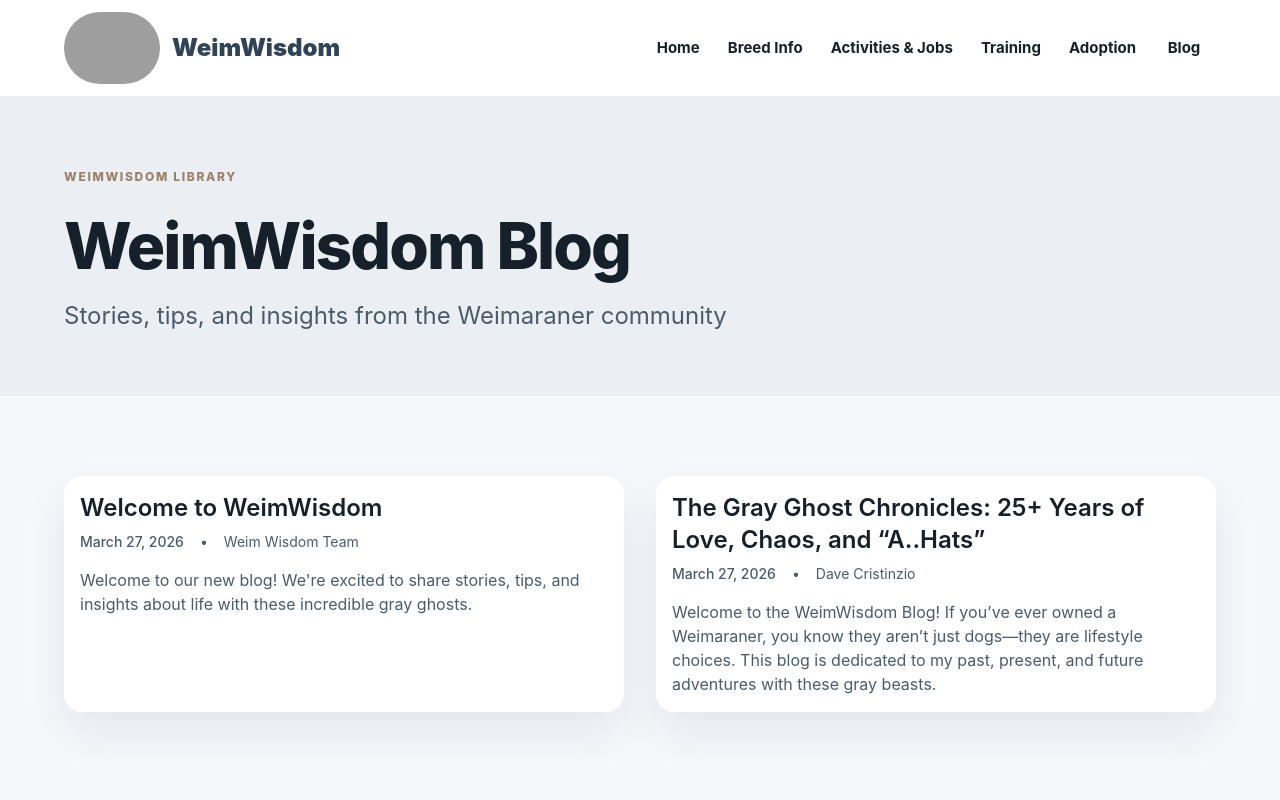
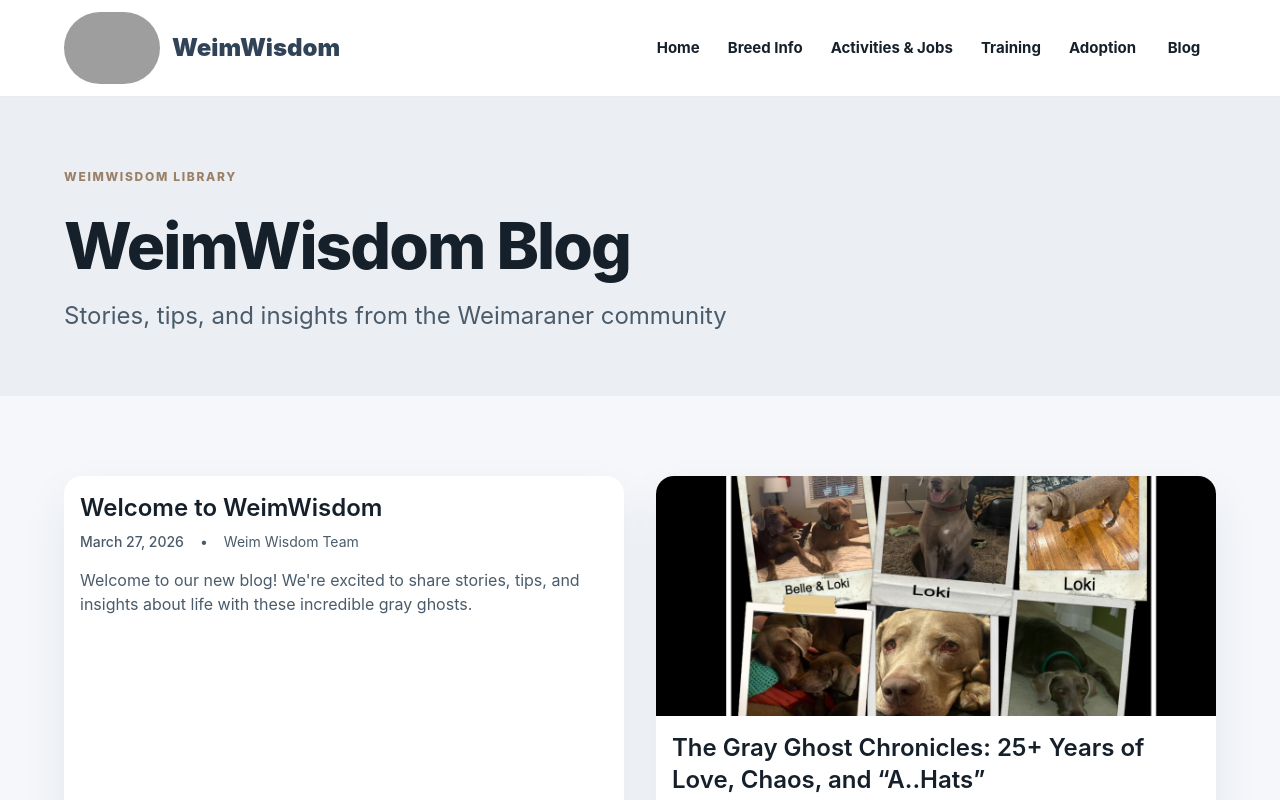
Before and after one commit to evilbeliver/weimwisdom, a Next.js app: page /blog in a window 1280 px wide. Shown: the top 800 px of the page. Built offline with nearby package versions, Linux system fonts and the light colour scheme; grey boxes are pictures that could not be loaded.

Commit message:
updated blogs and added support for images

```diff
--- a/content/blog/the-gray-ghost-chronicles.md
+++ b/content/blog/the-gray-ghost-chronicles.md
@@ -4,7 +4,9 @@ date: "2026-03-27"
 author: "Dave Cristinzio"
 excerpt: "Welcome to the WeimWisdom Blog! If you’ve ever owned a Weimaraner, you know they aren’t just dogs—they are lifestyle choices. This blog is dedicated to my past, present, and future adventures with these gray beasts."
 order: 2
+image: "/images/weim-collage.jpg"
 ---
+
 # Welcome to the first of many posts
 
 Who am I.. no one really, just someone with a passion for punishiment and a lot of lived expereriences I guess, as it comes with the love of this breed! I created this site and blog to give back more to the Weim community and help others with these beutiful heathens. You'll probably see me refer to them as a..hats from time to time… don’t judge me; if you’ve lived with them for 25+ years like I have, you know they’ve earned the title. So follow along if you would like on our journies"
--- a/src/lib/blog.ts
+++ b/src/lib/blog.ts
@@ -12,6 +12,7 @@ export interface BlogPost {
   excerpt: string;
   content: string;
   order: number | null;
+  image: string | null;
 }
 
 export interface BlogPostMeta {
@@ -21,6 +22,7 @@ export interface BlogPostMeta {
   author: string;
   excerpt: string;
   order: number | null;
+  image: string | null;
 }
 
 /**
@@ -57,6 +59,7 @@ export function getPostBySlug(slug: string): BlogPost | null {
       excerpt: data.excerpt || '',
       content,
       order: data.order ?? null,
+      image: data.image ?? null,
     };
   } catch (error) {
     console.error(`Error reading post ${slug}:`, error);
@@ -82,6 +85,7 @@ export function getAllPosts(): BlogPostMeta[] {
         author: post.author,
         excerpt: post.excerpt,
         order: post.order ?? null,
+        image: post.image ?? null,
       };
       return meta;
     })
--- a/src/pages/blog.tsx
+++ b/src/pages/blog.tsx
@@ -8,6 +8,7 @@ import {
   Card,
   CardContent,
   CardActionArea,
+  CardMedia,
   Grid,
 } from '@mui/material';
 import { SiteLayout } from '@/components/SiteLayout';
@@ -72,6 +73,17 @@ export default function BlogPage({ posts }: BlogPageProps) {
                         alignItems: 'stretch',
                       }}
                     >
+                      {post.image && (
+                        <CardMedia
+                          component="img"
+                          height="240"
+                          image={post.image}
+                          alt={post.title}
+                          sx={{
+                            objectFit: 'cover',
+                          }}
+                        />
+                      )}
                       <CardContent sx={{ flexGrow: 1 }}>
                         <Typography
                           variant="h5"
```
Also changed, not shown: src/pages/blog/[slug].tsx (+26 -0 lines), public/images/weim-collage.jpg (added).
